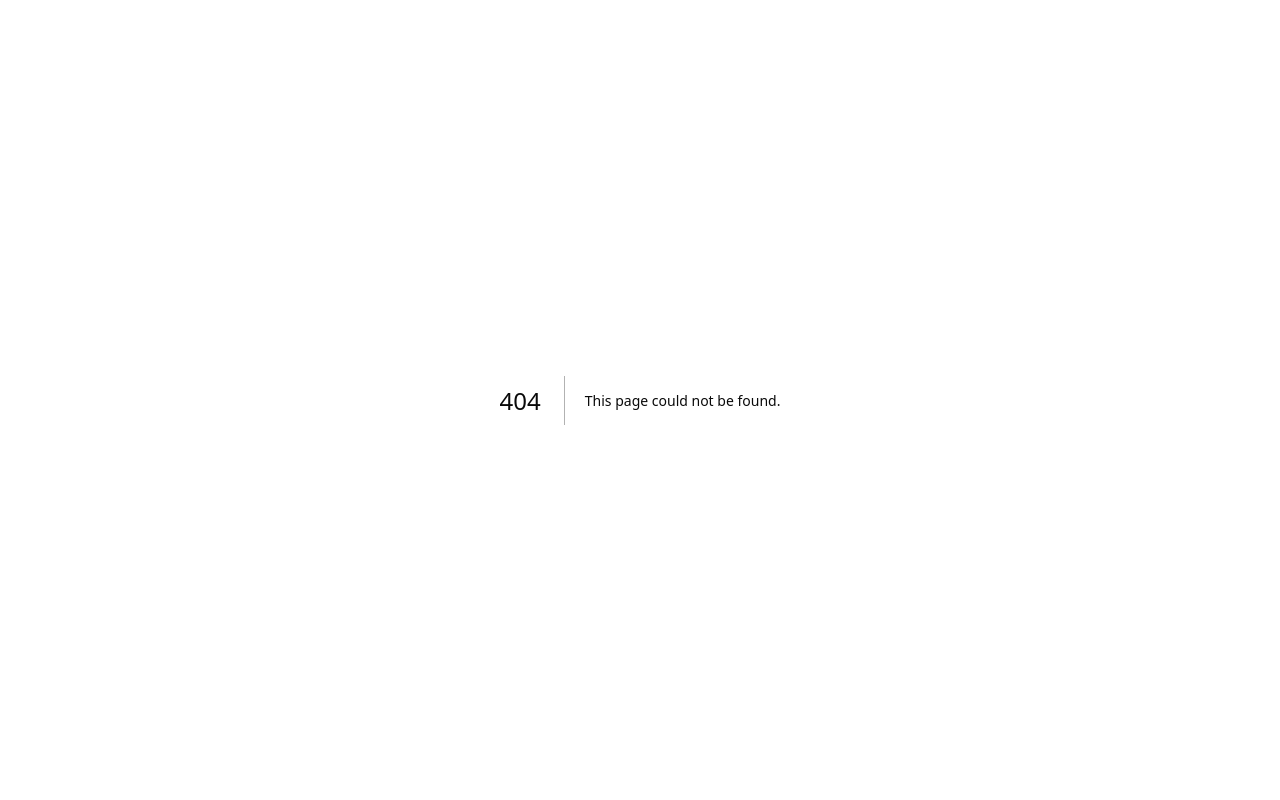
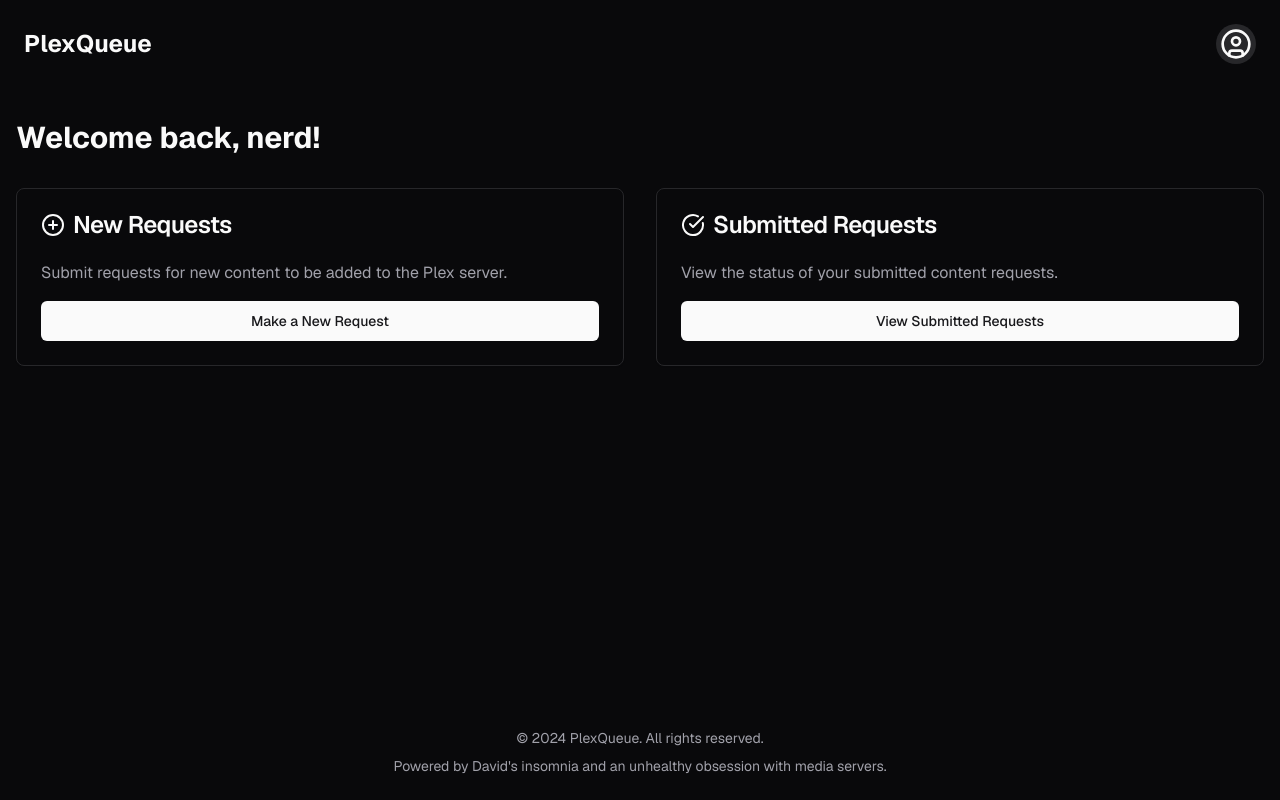
Before and after one commit to kauf5350/plexqueue, a Next.js app: page /dashboard in a window 1280 px wide. Before the commit this address had no page. Built offline with nearby package versions, Linux system fonts and the light colour scheme.

Commit message:
Created the dashboard skeleton and sign out
Created the main dashboard behind the log in. Updated sign out functionality from the user account dropdown.

```diff
--- a/app/actions.ts
+++ b/app/actions.ts
@@ -49,6 +49,7 @@
     return encodedRedirect("error", "/sign-in", error.message);
   }
 
+  // Redirect to /protected instead of /dashboard
   return redirect("/protected");
 };
 
@@ -126,5 +127,5 @@
 export const signOutAction = async () => {
   const supabase = createClient();
   await supabase.auth.signOut();
-  return redirect("/sign-in");
+  return redirect("/");  // Redirect to the main landing page
 };
--- /dev/null
+++ b/app/dashboard/page.tsx
@@ -0,0 +1,13 @@
+import { DashboardHeader } from "@/components/DashboardHeader";
+import { DashboardContent } from "@/components/DashboardContent";
+import { Footer } from "@/components/Footer";
+
+export default function Dashboard() {
+  return (
+    <div className="min-h-screen bg-[hsl(240,10%,3.9%)] text-[hsl(0,0%,98%)] flex flex-col">
+      <DashboardHeader />
+      <DashboardContent />
+      <Footer />
+    </div>
+  );
+}
--- a/app/protected/page.tsx
+++ b/app/protected/page.tsx
@@ -1,6 +1,4 @@
-import FetchDataSteps from "@/components/tutorial/fetch-data-steps";
 import { createClient } from "@/utils/supabase/server";
-import { InfoIcon } from "lucide-react";
 import { redirect } from "next/navigation";
 
 export default async function ProtectedPage() {
@@ -14,25 +12,6 @@
     return redirect("/sign-in");
   }
 
-  return (
-    <div className="flex-1 w-full flex flex-col gap-12">
-      <div className="w-full">
-        <div className="bg-accent text-sm p-3 px-5 rounded-md text-foreground flex gap-3 items-center">
-          <InfoIcon size="16" strokeWidth={2} />
-          This is a protected page that you can only see as an authenticated
-          user
-        </div>
-      </div>
-      <div className="flex flex-col gap-2 items-start">
-        <h2 className="font-bold text-2xl mb-4">Your user details</h2>
-        <pre className="text-xs font-mono p-3 rounded border max-h-32 overflow-auto">
-          {JSON.stringify(user, null, 2)}
-        </pre>
-      </div>
-      <div>
-        <h2 className="font-bold text-2xl mb-4">Next steps</h2>
-        <FetchDataSteps />
-      </div>
-    </div>
-  );
+  // Redirect authenticated users to the dashboard
+  return redirect("/dashboard");
 }
--- /dev/null
+++ b/components/DashboardContent.tsx
@@ -0,0 +1,47 @@
+import { Button } from "@/components/ui/button";
+import { Card, CardContent, CardHeader, CardTitle } from "@/components/ui/card";
+import { PlusCircle, CheckCircle } from "lucide-react";
+
+export function DashboardContent() {
+  return (
+    <main className="flex-grow container mx-auto px-4 py-8">
+      <h1 className="text-3xl font-bold mb-8">Welcome back, nerd!</h1>
+
+      <div className="grid grid-cols-1 md:grid-cols-2 gap-8">
+        <Card className="bg-[hsl(240,10%,3.9%)] border-[hsl(240,3.7%,15.9%)]">
+          <CardHeader>
+            <CardTitle className="text-[hsl(0,0%,98%)] flex items-center">
+              <PlusCircle className="mr-2" />
+              New Requests
+            </CardTitle>
+          </CardHeader>
+          <CardContent>
+            <p className="text-[hsl(240,5%,64.9%)] mb-4">
+              Submit requests for new content to be added to the Plex server.
+            </p>
+            <Button className="w-full bg-[hsl(0,0%,98%)] text-[hsl(240,5.9%,10%)] hover:bg-[hsl(0,0%,90%)]">
+              Make a New Request
+            </Button>
+          </CardContent>
+        </Card>
+
+        <Card className="bg-[hsl(240,10%,3.9%)] border-[hsl(240,3.7%,15.9%)]">
+          <CardHeader>
+            <CardTitle className="text-[hsl(0,0%,98%)] flex items-center">
+              <CheckCircle className="mr-2" />
+              Submitted Requests
+            </CardTitle>
+          </CardHeader>
+          <CardContent>
+            <p className="text-[hsl(240,5%,64.9%)] mb-4">
+              View the status of your submitted content requests.
+            </p>
+            <Button className="w-full bg-[hsl(0,0%,98%)] text-[hsl(240,5.9%,10%)] hover:bg-[hsl(0,0%,90%)]">
+              View Submitted Requests
+            </Button>
+          </CardContent>
+        </Card>
+      </div>
+    </main>
+  );
+}
--- /dev/null
+++ b/components/DashboardHeader.tsx
@@ -0,0 +1,68 @@
+'use client';
+
+import Link from "next/link";
+import { Button } from "@/components/ui/button";
+import {
+  DropdownMenu,
+  DropdownMenuContent,
+  DropdownMenuItem,
+  DropdownMenuLabel,
+  DropdownMenuSeparator,
+  DropdownMenuTrigger,
+} from "@/components/ui/dropdown-menu";
+import { UserCircle } from "lucide-react";
+import { signOutAction } from "@/app/actions";
+import { useRouter } from 'next/navigation';
+
+export function DashboardHeader() {
+  const router = useRouter();
+
+  const handleSignOut = async () => {
+    await signOutAction();
+    router.push('/');
+  };
+
+  return (
+    <header className="p-6 flex justify-between items-center">
+      <Link href="/" className="text-2xl font-bold">
+        PlexQueue
+      </Link>
+      <DropdownMenu>
+        <DropdownMenuTrigger asChild>
+          <Button
+            variant="ghost"
+            className="w-10 h-10 rounded-full p-0 bg-[hsl(240,3.7%,15.9%)] hover:bg-[hsl(240,5%,26%)] focus:outline-none"
+          >
+            <UserCircle className="h-8 w-8 text-[hsl(0,0%,98%)]" />
+            <span className="sr-only">User menu</span>
+          </Button>
+        </DropdownMenuTrigger>
+        <DropdownMenuContent
+          align="end"
+          className="w-56 bg-[hsl(240,10%,3.9%)] border-[hsl(240,3.7%,15.9%)]"
+        >
+          <DropdownMenuLabel className="text-[hsl(0,0%,98%)]">
+            My Account
+          </DropdownMenuLabel>
+          <DropdownMenuSeparator className="bg-[hsl(240,3.7%,15.9%)]" />
+          <DropdownMenuItem className="text-[hsl(0,0%,98%)] focus:bg-[hsl(240,3.7%,15.9%)] focus:text-[hsl(0,0%,98%)]">
+            Profile
+          </DropdownMenuItem>
+          <DropdownMenuItem className="text-[hsl(0,0%,98%)] focus:bg-[hsl(240,3.7%,15.9%)] focus:text-[hsl(0,0%,98%)]">
+            Settings
+          </DropdownMenuItem>
+          <DropdownMenuSeparator className="bg-[hsl(240,3.7%,15.9%)]" />
+          <DropdownMenuItem
+            className="text-[hsl(0,0%,98%)] focus:bg-[hsl(240,3.7%,15.9%)] focus:text-[hsl(0,0%,98%)]"
+            onSelect={(event) => {
+              event.preventDefault();
+              handleSignOut();
+            }}
+          >
+            Sign out
+          </DropdownMenuItem>
+        </DropdownMenuContent>
+      </DropdownMenu>
+    </header>
+  );
+}
```
